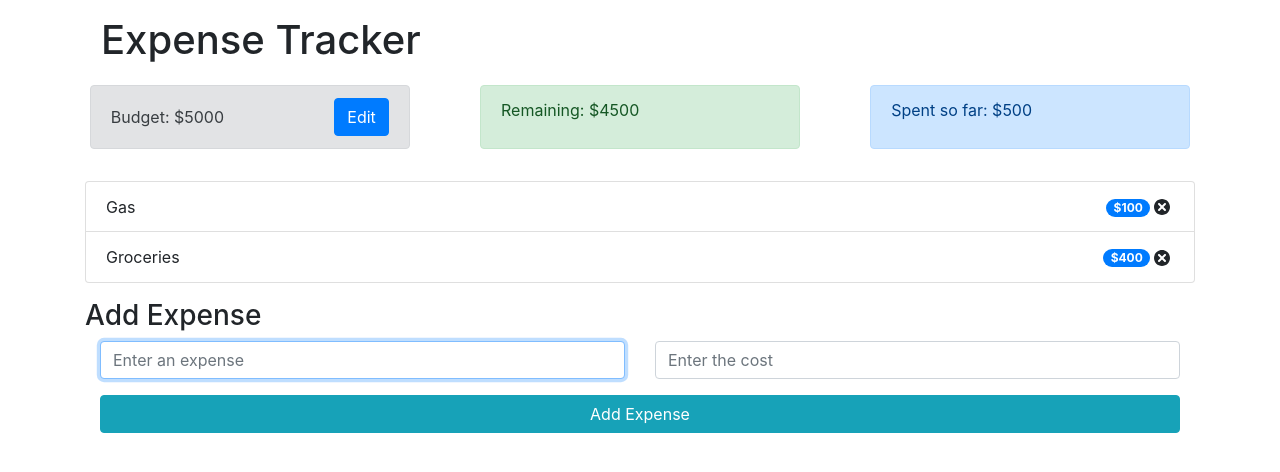
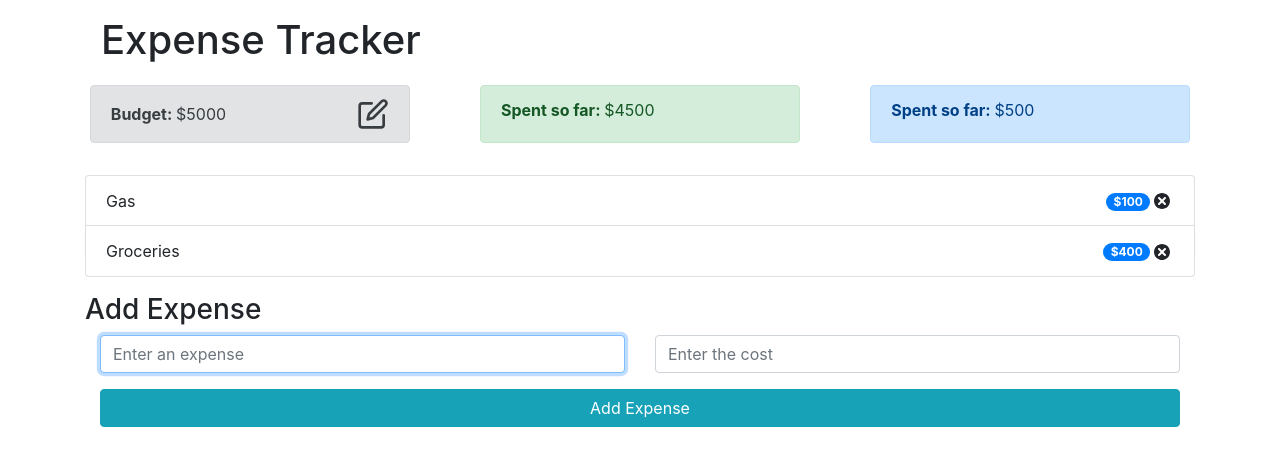
Before and after one commit to blackbear1186/expense-tracker-react, a React (Create React App) app: page / in a window 1280 px wide. Shown: the top 472 px of the page. Built offline with nearby package versions, Linux system fonts and the light colour scheme.

Commit message:
Gave function to edit button

```diff
--- a/src/App.css
+++ b/src/App.css
@@ -40,6 +40,13 @@
 .add-expense {
   width: 20em;
 }
+.edit-btn {
+  cursor: pointer;
+}
+.cancel-btn {
+  align-items: center;
+}
+
 @media only screen and (max-width: 770px) {
   .flex-container {
     display: flex;
--- a/src/components/expenses/AddExpense.js
+++ b/src/components/expenses/AddExpense.js
@@ -7,16 +7,16 @@
   6. Add dispatch function with type and payload
 */
 import { nanoid } from "nanoid";
-import React, {useState, useContext} from "react";
-import { AppContext } from '../../context/AppContext'
-
+import React, { useState, useContext } from "react";
+import { AppContext } from "../../context/AppContext";
 
 const AddExpense = () => {
   // 1. get dispatch from AppContext
-  const { dispatch } = useContext(AppContext)
+  const { dispatch } = useContext(AppContext);
   // declare name and cost useState var and initialize with empty string
-  const [name, setName] = useState('')
-  const [cost, setCost] = useState('')
+  const [name, setName] = useState("");
+  const [cost, setCost] = useState("");
+
   // create handleSubmit function
   const handleSubmit = (e) => {
     e.preventDefault();
@@ -24,21 +24,21 @@ const AddExpense = () => {
     const expense = {
       id: nanoid(),
       name: name,
-      cost: parseInt(cost)
-    }
+      cost: parseInt(cost),
+    };
     // call dispatch function, pass type and payload from object
 
     dispatch({
-     type: 'ADD_EXPENSE',
-     payload: expense
-   })
+      type: "ADD_EXPENSE",
+      payload: expense,
+    });
     // clear input field after submit
-    setName('')
-    setCost('')
-   }
+    setName("");
+    setCost("");
+  };
 
   return (
-    <form onSubmit={handleSubmit}className="container">
+    <form onSubmit={handleSubmit} className="container">
       <div className="row">
         <div className="col">
           <input
@@ -59,14 +59,12 @@ const AddExpense = () => {
             onChange={(e) => setCost(e.target.value)}
           ></input>
         </div>
-
       </div>
-      <div className='mt-3 mx-auto'>
+      <div className="mt-3 mx-auto">
         <button type="submit" className="btn btn-info btn-block">
           Add Expense
         </button>
       </div>
-
     </form>
   );
 };
--- a/src/components/incomeExpense/Budget.js
+++ b/src/components/incomeExpense/Budget.js
@@ -1,16 +1,57 @@
-import React, {useContext} from 'react'
-import { AppContext} from '../../context/AppContext'
+import React, { useState, useContext } from "react";
+import { AppContext } from "../../context/AppContext";
+import { FiEdit } from 'react-icons/fi'
 
 const Budget = () => {
   // get budget from AppContext
-  const { budget } = useContext(AppContext)
+  const { budget, dispatch } = useContext(AppContext);
 
-  return (
-      <div className='alert alert-secondary budget'>
-        <span>Budget: ${budget}</span>
-        <button className='btn btn-primary' type='button'>Edit</button>
+  // create isEditing state and set to false
+  const [isEditing, setIsEditing] = useState(false);
+
+  // declare name state variables for input
+  const [name, setName] = useState("");
+
+  // create handle edit function and name as the parameter to pass the state variable
+  const handleEditclick = name => {
+    // pass type and payload into dispatch function
+    dispatch({
+      type: 'EDIT_EXPENSE',
+      payload: name,
+    })
+    setIsEditing(false)
+  };
+
+
+  // create view Template
+  // add onclick handler and setediting state to true
+  const viewTemplate = (
+    <div className="alert alert-secondary budget">
+      <span><strong>Budget: </strong>${budget}</span>
+      <FiEdit className='edit-btn' size='2em' onClick={() => setIsEditing(true)}/>
+    </div>
+  );
+  // create edit Template
+  // add onclick handler and set pass name state variable into handle edit funtion
+  const editTemplate = (
+      <div className="alert alert-secondary">
+        <div className='row'>
+          <div className='col'>
+          <input
+          type="text"
+          className="form-control"
+          value={name}
+          onChange={(e) => setName(e.target.value)}
+        ></input>
+          </div>
+        <button className='btn btn-primary'type="button" onClick={() => handleEditclick(name)}>Save</button>
+
+        </div>
+
       </div>
-  )
-}
+  );
 
-export default Budget
+  return <>{isEditing ? editTemplate : viewTemplate}</>;
+};
+
+export default Budget;
--- a/src/components/incomeExpense/Expense.js
+++ b/src/components/incomeExpense/Expense.js
@@ -14,7 +14,7 @@ const Expense = () => {
   }, 0)
   return (
     <div className='alert alert-primary expense'>
-      <span>Spent so far: ${totalSpent}</span>
+      <span><strong>Spent so far: </strong>${totalSpent}</span>
     </div>
   )
 }
--- a/src/components/incomeExpense/Remaining.js
+++ b/src/components/incomeExpense/Remaining.js
@@ -21,7 +21,7 @@ const Remaining = () => {
 
   return (
       <div className={`${alertType} remaining`}>
-        <span className='remaining-span'>Remaining: ${remainder}</span>
+        <span className='remaining-span'><strong>Spent so far: </strong>${remainder}</span>
       </div>
   )
 }
--- a/src/context/AppContext.js
+++ b/src/context/AppContext.js
@@ -27,6 +27,13 @@ export const AppReducer = (state, action) => {
           (expense) => expense.id !== action.payload
         ),
       };
+    // create case edit expense
+    case 'EDIT_EXPENSE':
+      // return copy of state and pass action payload to budget
+      return {
+        ...state,
+        budget: action.payload
+      }
     // set default to return state
     default:
       return state;
```
Lines whose indentation alone changed are shown as unchanged.
